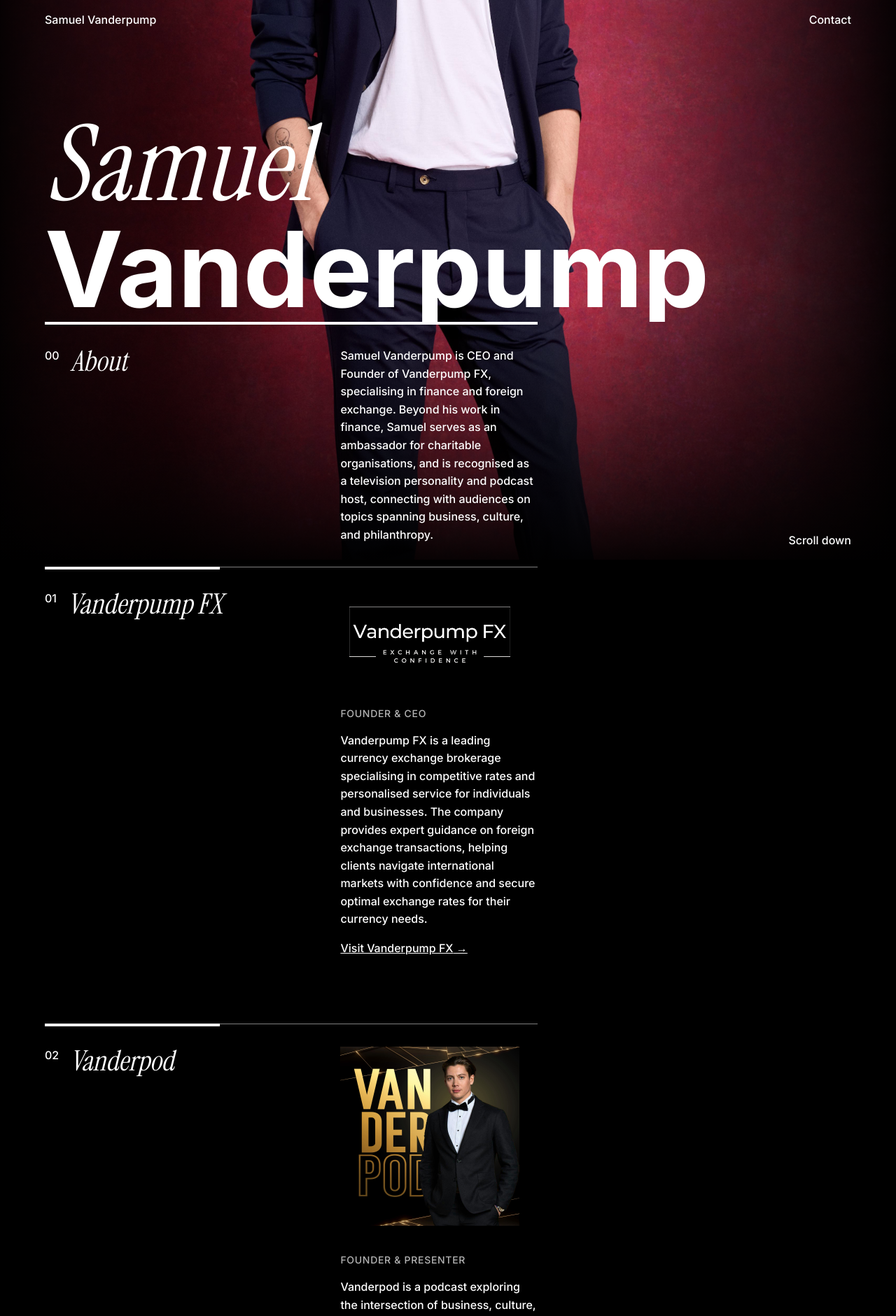
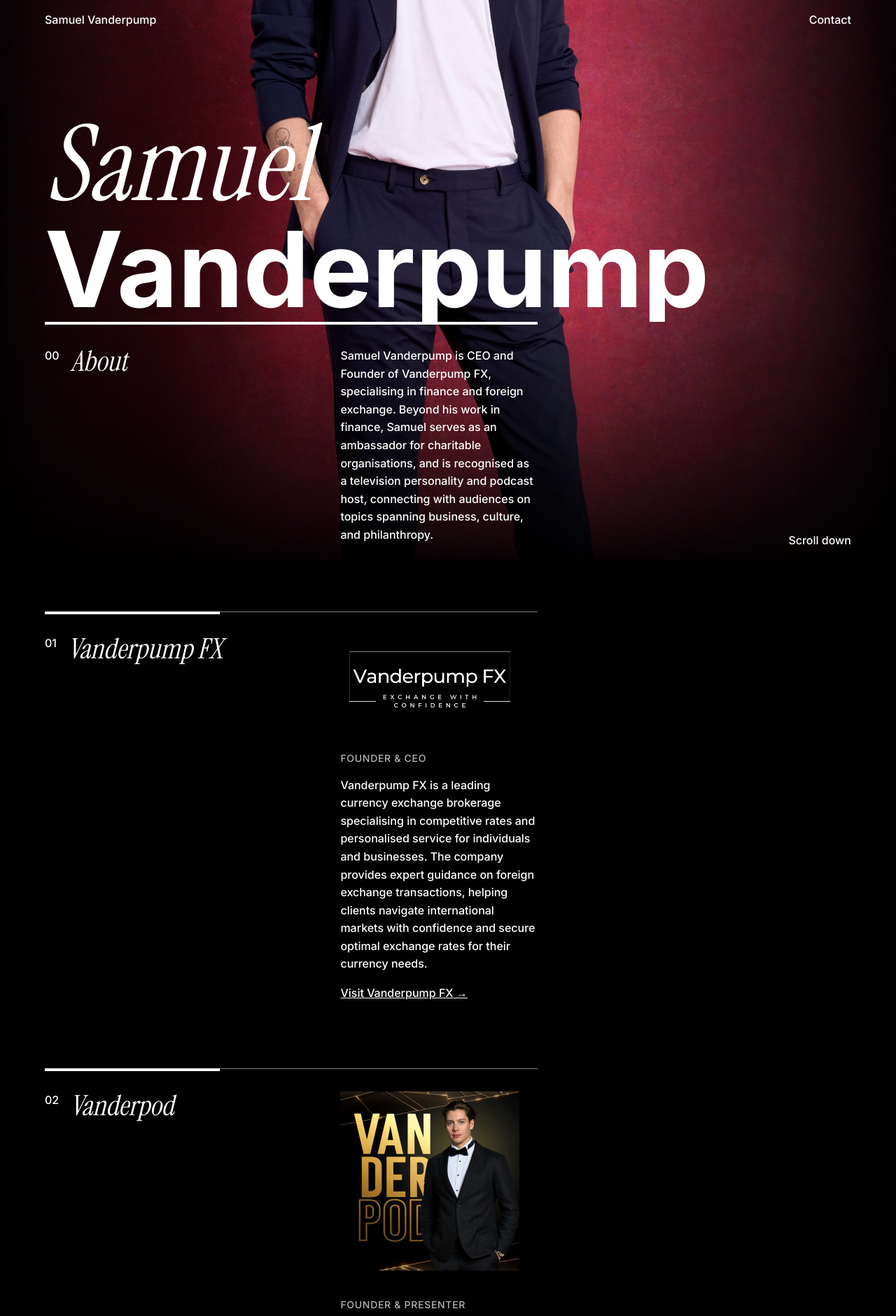
Before and after one commit to jackvdp/samuelvanderpump, a Next.js app: page / in a window 1280 px wide. Shown: the top 1881 px of the page at 70% size. Built offline with nearby package versions, Linux system fonts and the light colour scheme.

Commit message:
Add more space above vanderpump fx section

```diff
--- a/src/components/content-sections.tsx
+++ b/src/components/content-sections.tsx
@@ -22,7 +22,7 @@
   }
 
   return (
-    <div className="relative z-10 pb-32">
+    <div className="relative z-10 pb-32 pt-16">
       {contentSections.map((section, index) => (
         <section key={index} className="px-8 md:px-16 pb-24" data-section={section.id}>
           <SectionCard
```
